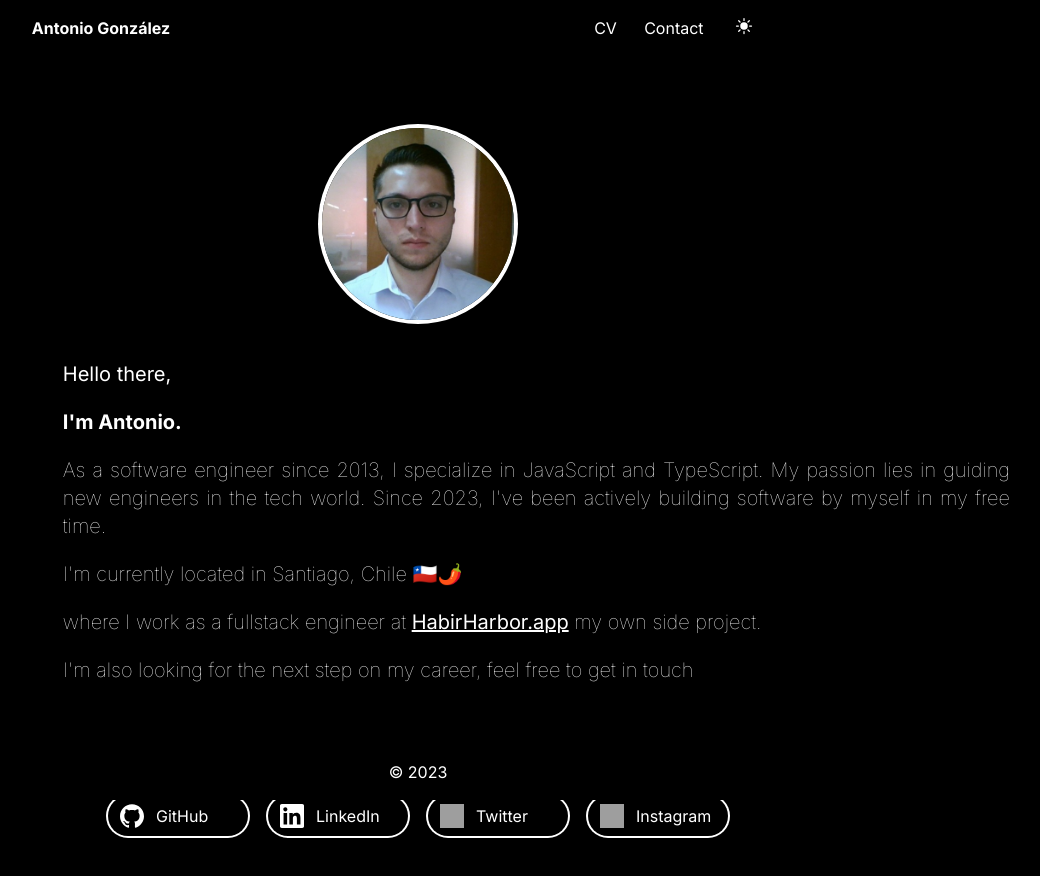
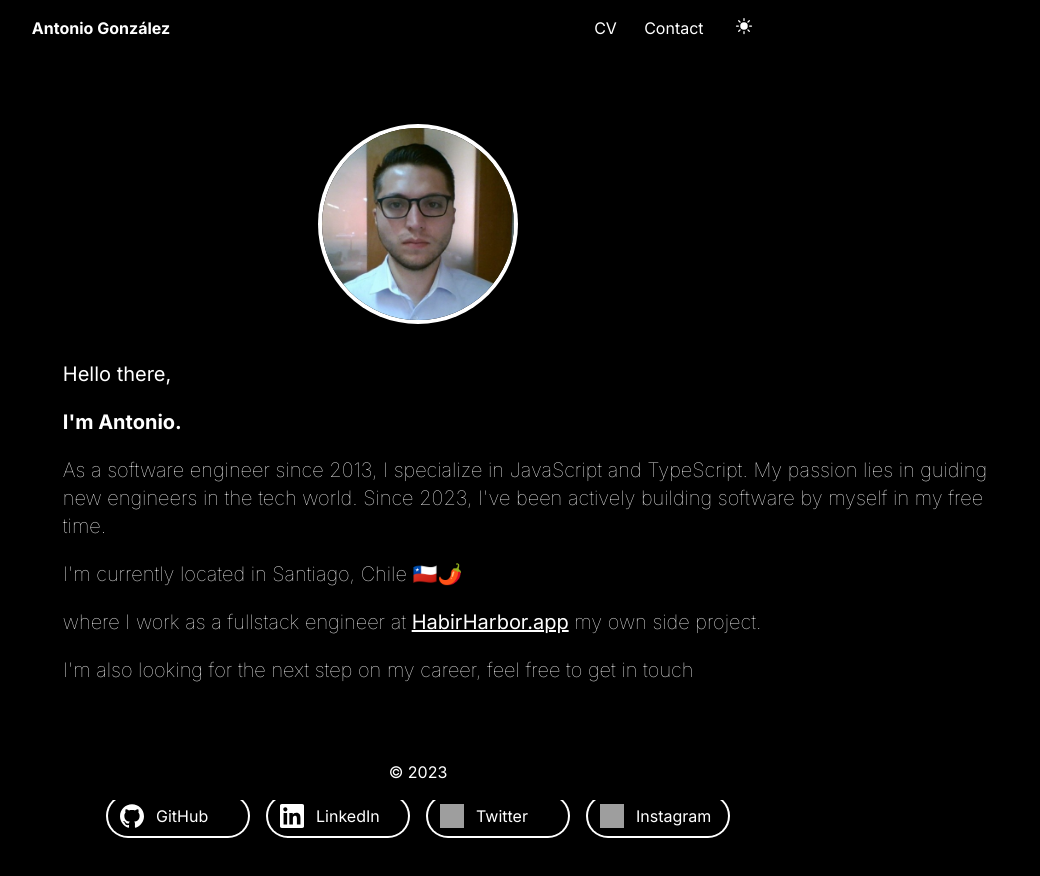
Before and after one commit to chilleno/portfolio, a Next.js app: page / in a window 1280 px wide. Shown: the top 876 px of the page, without its empty margins (222-1262 px from the left). Built offline with nearby package versions, Linux system fonts and the light colour scheme; grey boxes are pictures that could not be loaded.

Commit message:
feat: remove text-justify

```diff
--- a/src/app/Components/MainText.tsx
+++ b/src/app/Components/MainText.tsx
@@ -6,8 +6,8 @@ interface MainTextProps {
 
 let className = {
     main: {
-        dark: "flex flex-row pt-10 sm:px-12 sm:text-justify text-xl font-thin text-white",
-        light: "flex flex-row pt-10 sm:px-12 sm:text-justify text-xl font-thin text-black",
+        dark: "flex flex-row pt-10 sm:px-12 text-xl font-thin text-white",
+        light: "flex flex-row pt-10 sm:px-12 text-xl font-thin text-black",
     },
 };
 const MainText: React.FC<MainTextProps> = ({ darkMode }) => {
```
